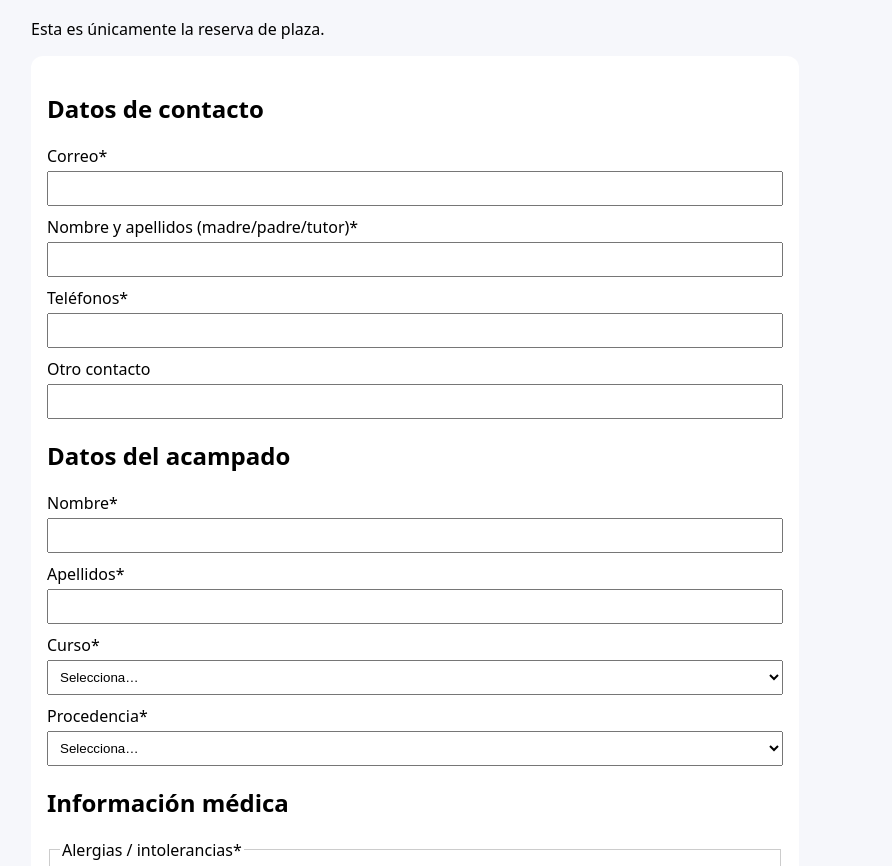
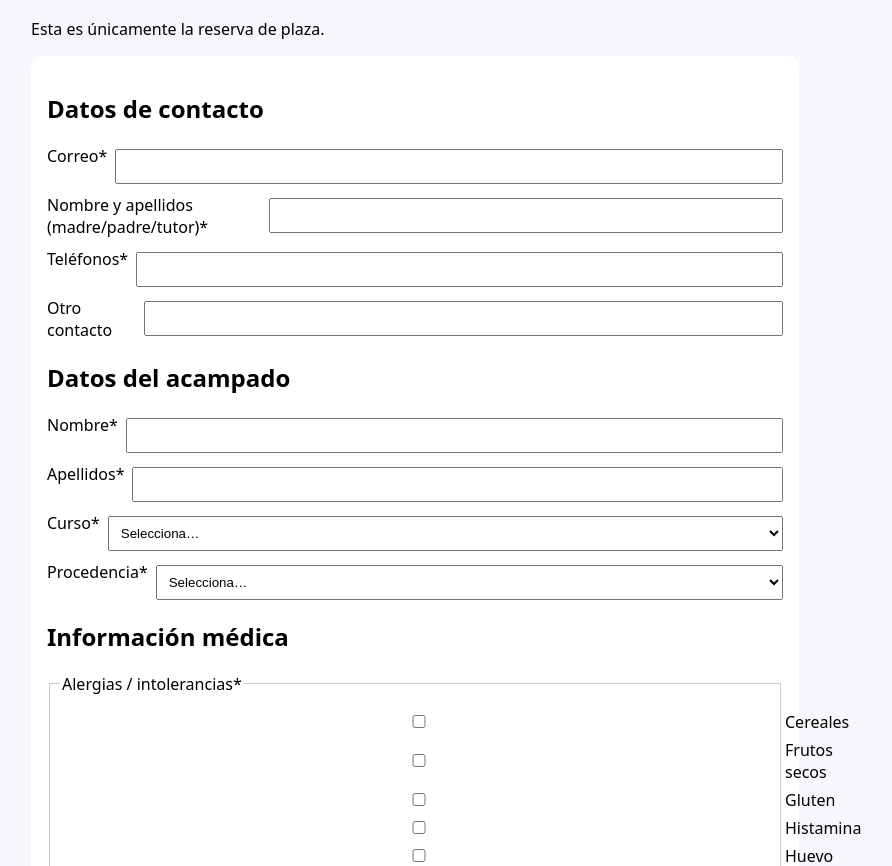
Before and after one commit to msacampamento/Formulario-2026, a website: page index.html in a window 1280 px wide. Shown: the part 86-952 px from the top of the page, without its empty margins (225-1117 px from the left). Drawn offline with Linux system fonts and the light colour scheme.

Commit message:
Alinear checks y radios

```diff
--- a/styles.css
+++ b/styles.css
@@ -8,3 +8,36 @@ input,select,textarea{width:100%;padding:8px;margin-top:4px}
 fieldset{border:1px solid #ccc;padding:10px}
 button{margin-top:16px;padding:10px;background:#2d6cdf;color:#fff;border:none;border-radius:8px}
 h3{margin:16px 0 8px;font-size:16px}
+
+.legal{background:#fff;border:1px solid #d7dbe7;border-radius:12px;padding:12px;margin:10px 0;color:#222}
+.legal p{margin:10px 0;line-height:1.35}
+fieldset label{display:block;margin:6px 0}
+
+/* Alinear checkboxes y radios con su texto */
+label {
+  display: flex;
+  align-items: flex-start;
+  gap: 8px;
+  cursor: pointer;
+}
+
+/* Para fieldsets (alergias, consentimientos, etc.) */
+fieldset label {
+  display: flex;
+  align-items: center;
+  gap: 8px;
+  margin: 6px 0;
+}
+
+/* Ajuste fino del input */
+input[type="checkbox"],
+input[type="radio"] {
+  margin-top: 2px;
+  flex-shrink: 0;
+}
+
+/* Que los textos largos hagan wrap bien */
+fieldset label span,
+label span {
+  line-height: 1.3;
+}
```
